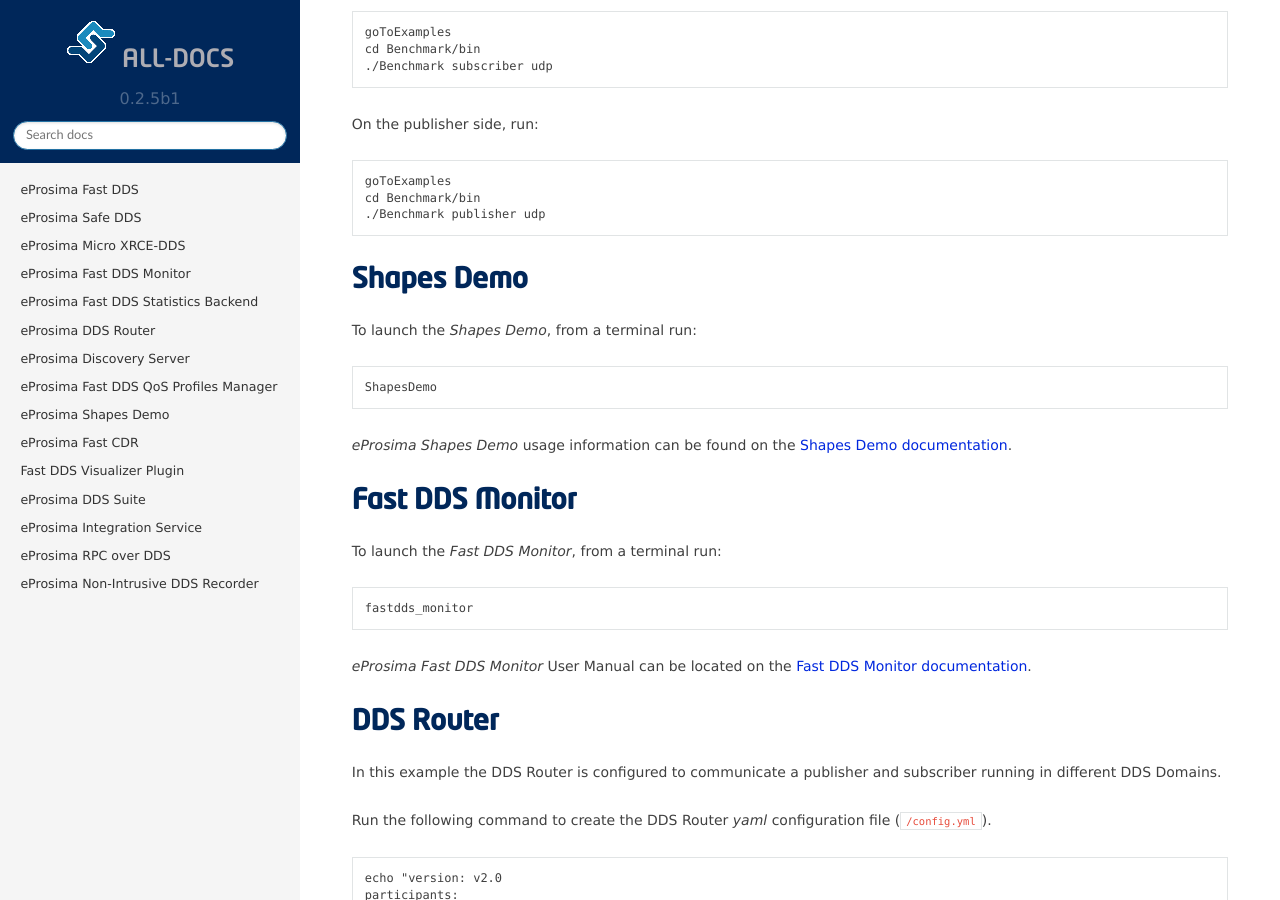
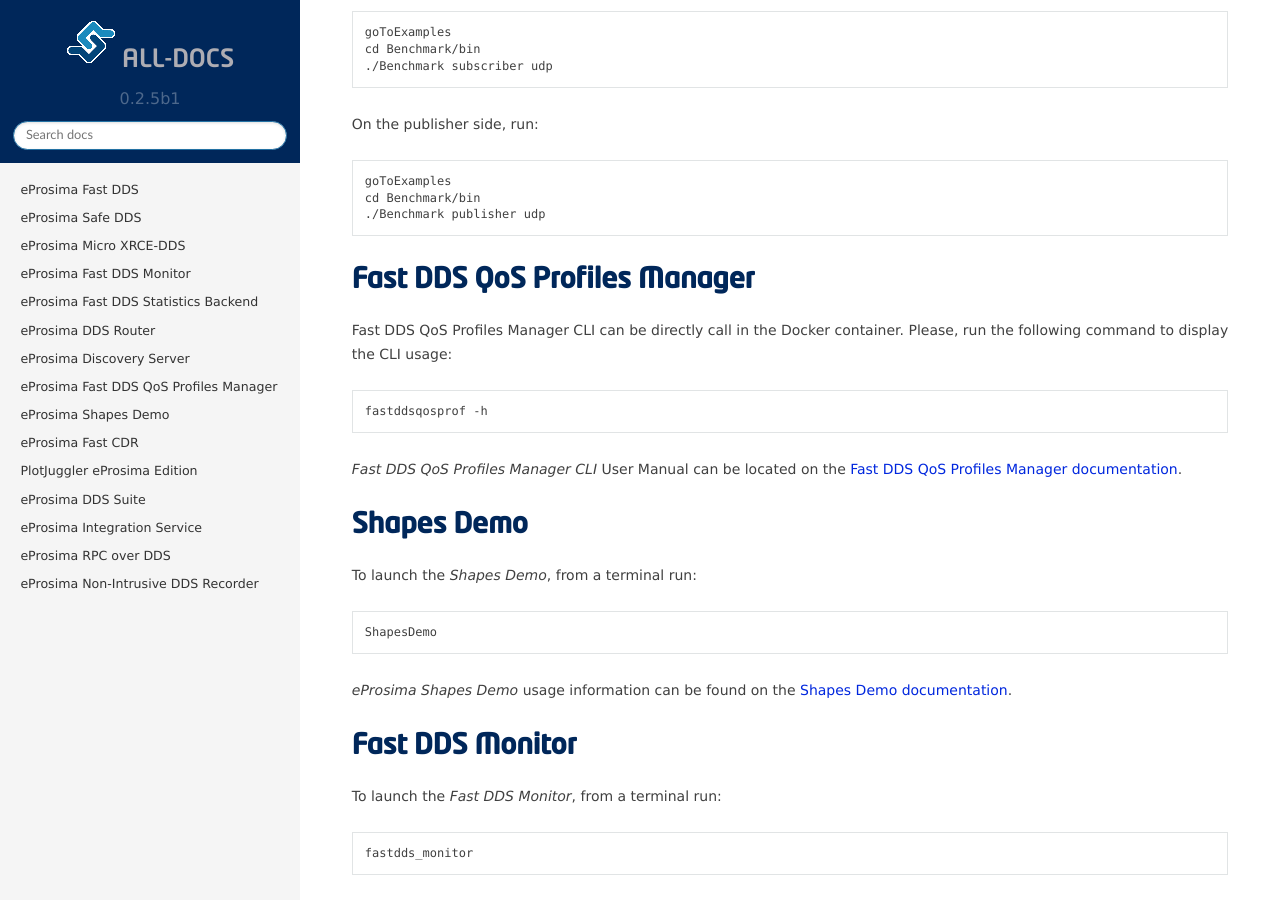
Before and after one commit to eProsima/all-docs, a Sphinx documentation site: the page built from source/dds-suite/dds_suite.rst, in a window 1280 px wide and 900 px high, scrolled down 1712 px. Built offline with Sphinx 7.4.7 and the Read the Docs theme 2.0.0, drawn with Linux system fonts in a browser that asks for light colours; the version number is read from the project's files by our own code.

Commit message:
Refs #18330: add Fast DDS QoS Profiles Manager documentation to DDS Suite
Signed-off-by: JLBuenoLopez-eProsima <joseluisbueno@eprosima.com>

```diff
--- a/source/dds-suite/dds_suite.rst
+++ b/source/dds-suite/dds_suite.rst
@@ -100,6 +100,21 @@
     cd Benchmark/bin
     ./Benchmark publisher udp
 
+.. _eprosima_dds_suite_qos_profiles_manager:
+
+Fast DDS QoS Profiles Manager
+-----------------------------
+
+Fast DDS QoS Profiles Manager CLI can be directly call in the Docker container.
+Please, run the following command to display the CLI usage:
+
+.. code-block:: bash
+
+    fastddsqosprof -h
+
+*Fast DDS QoS Profiles Manager CLI* User Manual can be located on the `Fast DDS QoS Profiles Manager documentation
+<https://fast-dds-qos-profiles-manager.readthedocs.io/en/latest/rst/fastdds_qos_profiles_manager_cli/cli.html>`_.
+
 .. _eprosima_dds_suite_shapes_demo:
 
 Shapes Demo
--- a/source/docindex.rst
+++ b/source/docindex.rst
@@ -116,10 +116,10 @@
 
 ------------------------------------------------------------------------------------------------------------------------
 
-`Fast DDS Visualizer Plugin`_
+`PlotJuggler eProsima Edition`_
 ----------------------------------------
 
-*Fast DDS Visualizer Plugin* is a plugin for PlotJuggler application to visualize DDS data by subscribing to selected
+*PlotJuggler eProsima Edition* is a plugin for PlotJuggler application to visualize DDS data by subscribing to selected
 topics in a DDS network.
 It uses Fast DDS Dynamic Types to introspect the data types and generate time series for every value in the topic.
 It also supports several features to interact with data series and layouts.
@@ -172,7 +172,7 @@
 .. _eProsima Fast DDS QoS Profiles Manager: https://fast-dds-qos-profiles-manager.readthedocs.io/en/latest/
 .. _eProsima Shapes Demo: https://eprosima-shapes-demo.readthedocs.io/en/latest/
 .. _eProsima Fast CDR: https://www.eprosima.com/images/PDFs/Fast_CDR.pdf
-.. _Fast DDS Visualizer Plugin: https://plotjuggler-fastdds-plugins.readthedocs.io/en/latest/
+.. _PlotJuggler eProsima Edition: https://plotjuggler-fastdds-plugins.readthedocs.io/en/latest/
 .. _eProsima DDS Suite: dds-suite/intro.html
 .. _eProsima Integration Service: https://integration-services.readthedocs.io/en/latest/
 .. _eProsima RPC over DDS: https://www.eprosima.com/docs/rpc-over-dds/1.0.3/pdf/eprosima-fast-rtps/User-Manual.pdf
```
Also changed, not shown: source/dds-suite/intro.rst (+6 -1 lines).
